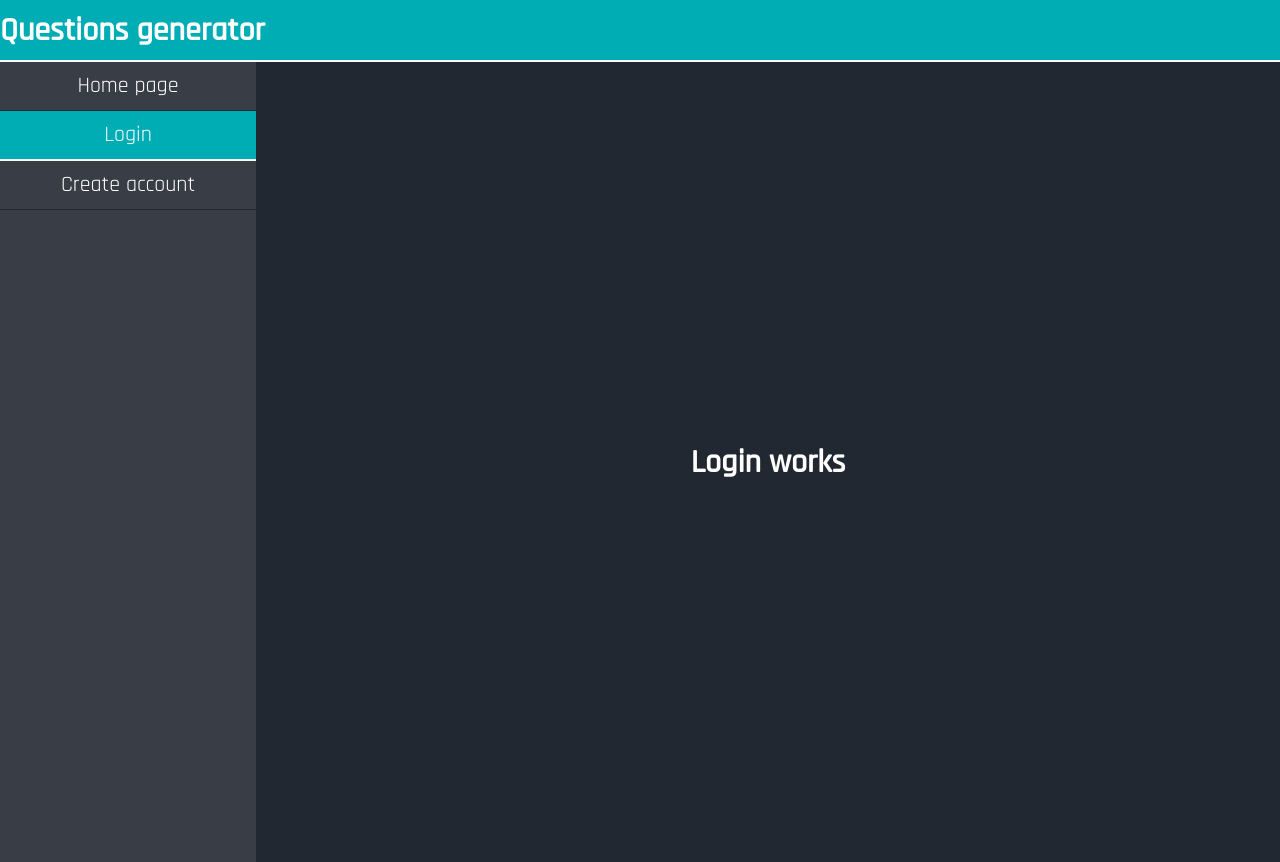
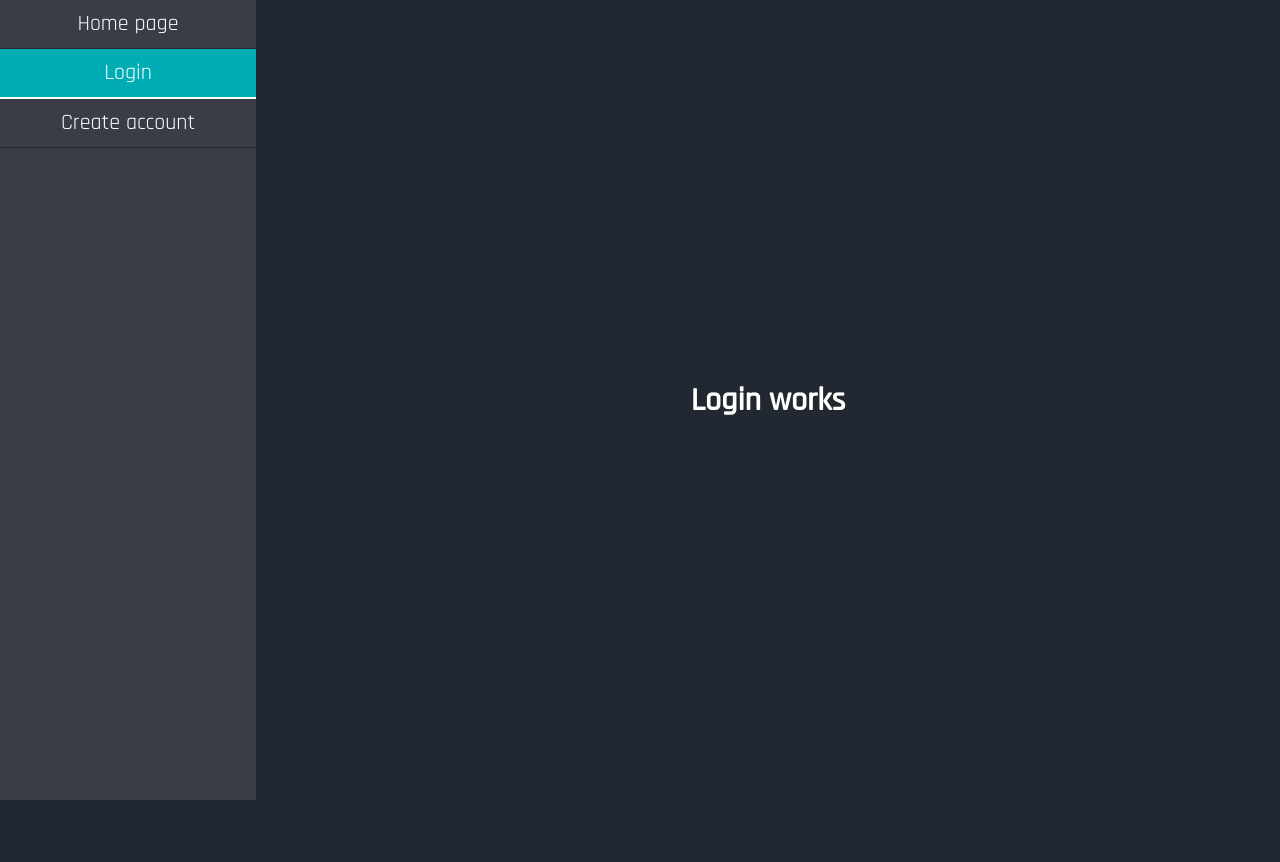
Before and after one commit to mechztcc/vue-questions-generator, a Vue app: page /login in a window 1280 px wide. After the commit the page ends 800 px from the top, so only its background shows below. Built offline with nearby package versions, Linux system fonts and the light colour scheme.

Commit message:
feat: show header only when home page

```diff
--- a/src/components/Header.vue
+++ b/src/components/Header.vue
@@ -1,11 +1,26 @@
 <template>
-	<header>
+	<header v-if=" route == '/'">
         <h1>Questions generator</h1>
     </header>
 </template>
 <script>
 export default {
 	name: 'app-header',
+    created() {
+        console.log(this.$router.currentRoute.value);
+    },
+    data() {
+        return {
+            route: this.$router.currentRoute.value.fullPath
+        }
+    },
+    watch: {
+        $route(to, from) {
+            this.route = to.fullPath
+            console.log(to);
+            console.log(from);
+        }
+    }
 };
 </script>
 <style>
```
